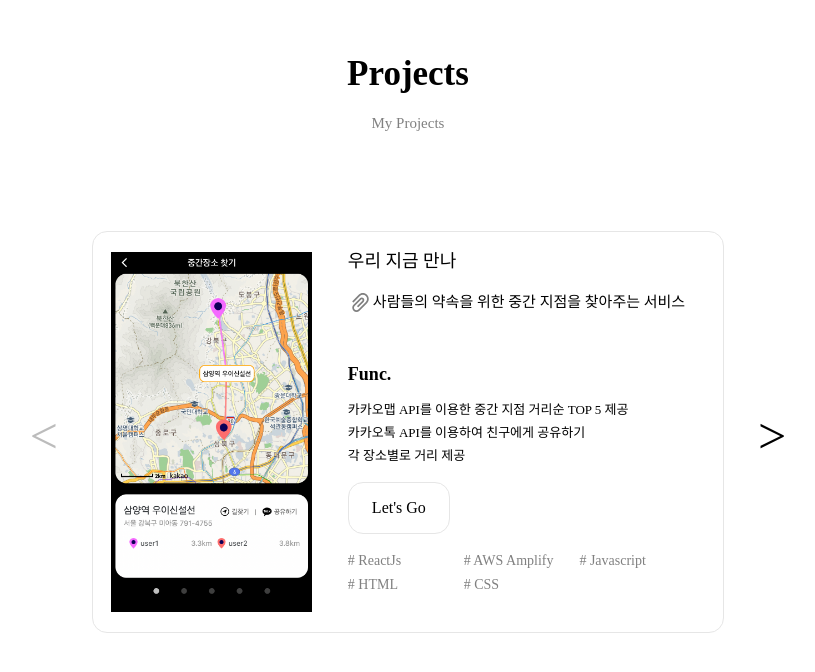
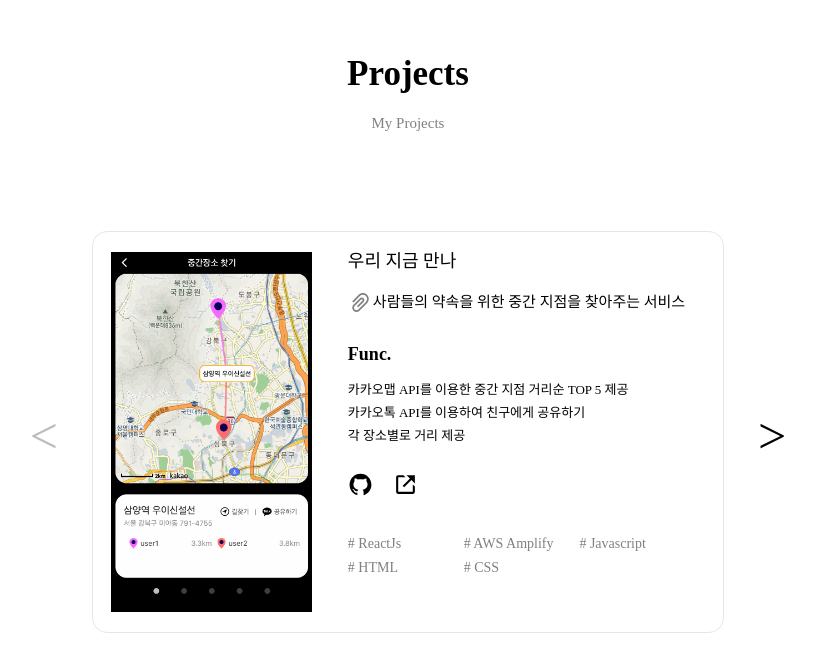
Before and after one commit to alsdbtjd0103/Portfolio, a React (Create React App) app in the folder portfolio/: page / in a window 1280 px wide. Shown: the part 3271-3943 px from the top of the page, without its empty margins (232-1047 px from the left). Built offline with nearby package versions, Linux system fonts and the light colour scheme.

Commit message:
Project 완성

```diff
--- a/portfolio/package.json
+++ b/portfolio/package.json
@@ -57,5 +57,5 @@
     "eslint": "^8.32.0",
     "eslint-plugin-react": "^7.32.0"
   },
-  "homepage": "https://alsdbtjd0103.github.io/Portfolio/portfolio"
+  "homepage": "https://alsdbtjd0103.github.io/Portfolio"
 }
--- a/portfolio/src/components/Projects.tsx
+++ b/portfolio/src/components/Projects.tsx
@@ -6,7 +6,9 @@ import { AnimatePresence, motion } from "framer-motion";
 import NowmeetImage from '../Image/nowmeet.png';
 import PonyoImage from '../Image/Ponyo.png';
 import TrashImage from '../Image/trash.jpeg';
-import { AiOutlinePaperClip } from 'react-icons/ai';
+import { AiOutlinePaperClip,AiFillGithub } from 'react-icons/ai';
+import {BiLinkExternal} from 'react-icons/bi'
+
 import { wrap } from "popmotion";
 import PortfolioImage from '../Image/portfolio.png';
 
@@ -15,8 +17,10 @@ interface TemplateProps {
     explain: string,
     imgSrc: any,
     funcs: string[],
-    link: string,
+    link?: string,
+    github:string,
     stacks: string[],
+    price?:string[],
 }
 
 const NowMeet: TemplateProps = {
@@ -25,6 +29,7 @@ const NowMeet: TemplateProps = {
     imgSrc: NowmeetImage,
     funcs: ['카카오맵 API를 이용한 중간 지점 거리순 TOP 5 제공', '카카오톡 API를 이용하여 친구에게 공유하기', '각 장소별로 거리 제공'],
     link: 'https://www.nowmeet.xyz',
+    github:'https://github.com/alsdbtjd0103/Middle',
     stacks: ['ReactJs', 'AWS Amplify', 'Javascript', 'HTML', 'CSS']
 }
 const Ponyo: TemplateProps = {
@@ -33,7 +38,9 @@ const Ponyo: TemplateProps = {
     imgSrc: PonyoImage,
     funcs: ['Object Detection을 통한 간편한 식단 등록', '각 영양분 섭취량과 등록한 혈당량들을 체크하는 월별 리포트 제공', '간단한 당뇨병 예측 알고리즘 제공'],
     link: 'www.github.com',
-    stacks: ['React Native', 'Javascript', 'NodeJS', 'Flask', 'YOLOv3', 'Firebase', 'Faster-Rcnn']
+    github:'https://github.com/alsdbtjd0103/Ponyo',
+    stacks: ['React Native', 'Javascript', 'NodeJS', 'Flask', 'YOLOv3', 'Firebase', 'Faster-Rcnn'],
+    price:['고려대학교 캡스톤 디자인 경진대회 최우수상']
 }
 
 const TrashClassification: TemplateProps = {
@@ -42,6 +49,7 @@ const TrashClassification: TemplateProps = {
     imgSrc: TrashImage,
     funcs: ['YOLOv5 모델을 이용하여 구축한 Object Detection', '쓰레기 촬영 시, 물질 분석', 'React Native Expo를 이용하여 실제 카메라로 테스트 가능'],
     link: '',
+    github:'https://github.com/alsdbtjd0103/COSE474_Final_Project',
     stacks: ['React Native', 'Javascript', 'YOLOv5', 'Flask']
 }
 
@@ -51,11 +59,12 @@ const MyPortfolio: TemplateProps={
     imgSrc:PortfolioImage,
     funcs:['다크 모드 기능','상단 네비게이셔 바 클릭 시, 해당 영역으로 이동'],
     link:'/',
+    github:'https://github.com/alsdbtjd0103/Portfolio',
     stacks:['ReactJS','Typescript','Github Hosting']
 }
 
 const Template = (props: TemplateProps) => {
-    const { title, explain, imgSrc, funcs, link, stacks } = props;
+    const { title, explain, imgSrc, funcs, link, stacks,github,price } = props;
     return (
         <>
             <ImageContainer src={imgSrc} alt={title} />
@@ -69,9 +78,20 @@ const Template = (props: TemplateProps) => {
                     <FunctionContainer>
                         <FunctionText style={{ fontWeight: 'bold', fontSize: '18px', marginBottom: '20px' }}>Func.</FunctionText>
                         {funcs.map((func, index) => <FunctionText key={index}>{func}</FunctionText>)}
+                        {price?.map((p,index) => {
+                            return <FunctionText key={index} style={{fontSize:'12px',marginTop:'10px'}}>{'P.S '+p}</FunctionText>
+                        })}
                     </FunctionContainer>
 
-                <LinkContainer href={link} target={'_blank'}>{'Let\'s Go'}</LinkContainer>
+                    <div style={{display:'flex',marginTop:'10px'}}>
+
+                    <LinkContainer href={link} target={'_blank'}>
+                    <AiFillGithub size={25}/>
+                    </LinkContainer>
+                    <LinkContainer style={{marginLeft:'20px'}}>
+                    <BiLinkExternal size={25} href={github} target={'_blank'}/>
+                    </LinkContainer>
+                    </div>
 
 
 
@@ -233,7 +253,7 @@ const FunctionContainer = styled.div`
     font-size: 15px;
     flex-direction: column;
     margin-bottom: 10px;
-    margin-top: 50px;
+    margin-top: 30px;
 `
 const FunctionText = styled.div`
     font-size: 13px;
@@ -252,15 +272,7 @@ const StackText = styled.div`
 `
 const LinkContainer = styled.a`
     display: flex;
-    align-items: center;
-    justify-content: center;
-    width: 100px;
-    height: 50px;
-    border-radius: 15px;
-    border-style: solid;
-    border-width: 1px;
-    border-color: #e6e6e6;
     cursor: pointer;
-    margin-bottom: 20px;
+    margin-bottom: 40px;
 
 `
--- a/portfolio/src/components/Skills.tsx
+++ b/portfolio/src/components/Skills.tsx
@@ -50,7 +50,7 @@ const Items = (props:Item) => {
 
 }
 export const Skills = () => {
-    const FrontStacks = ['HTML','Javascript','React','Typescript'];
+    const FrontStacks = ['React Native','Javascript','ReactJS','Typescript'];
     const BackStacks = ['NodeJS','Flask','Firebase','MySQL']
     return(
         <PageContainer title='Skills' subtitle="My Stacks" style={{flexDirection:'column'}}>
```
Also changed, not shown: 7 other files (tests, documents, lock files or other folders).
